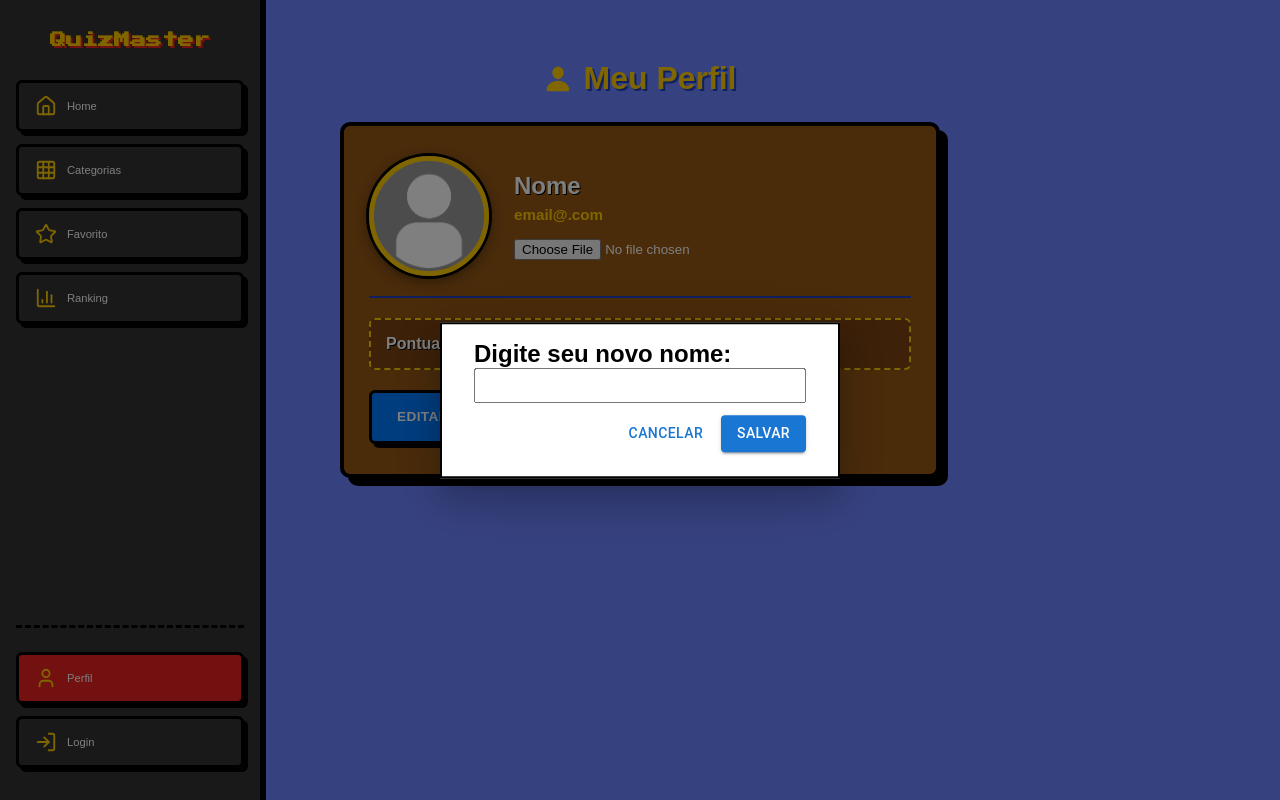
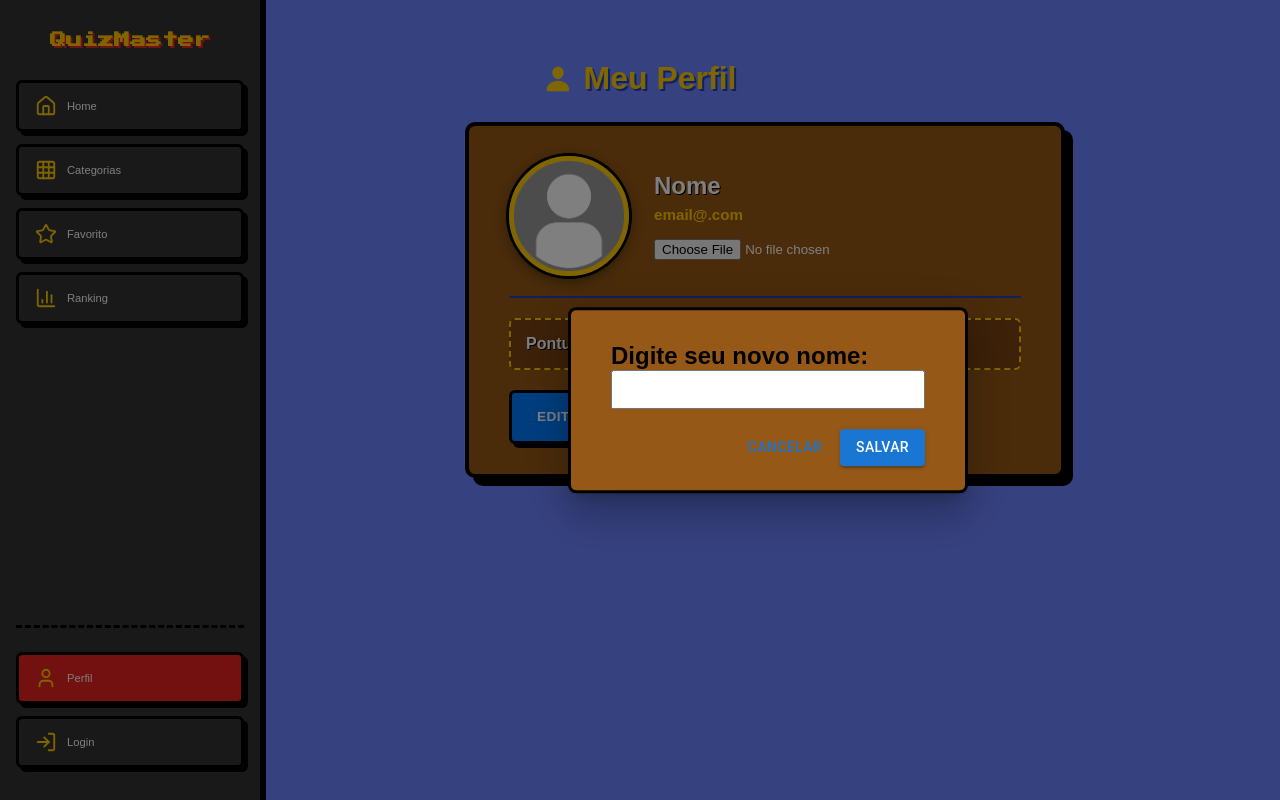
Before and after one commit to thaisturl-wq/React-trabalho, a React (Vite) app in the folder projeto-final-react/: page /perfil in a window 1280 px wide. Both pictures are taken after a click on the button "EDITAR PERFIL". Built offline with nearby package versions, Linux system fonts and the light colour scheme.

Commit message:
ajuste estilo modal

```diff
--- a/projeto-final-react/src/components/Modal/index.jsx
+++ b/projeto-final-react/src/components/Modal/index.jsx
@@ -7,14 +7,15 @@ import { useState } from 'react';
 const style = {
   position: 'absolute',
   top: '50%',
-  left: '50%',
+  left: '60%',
   transform: 'translate(-50%, -50%)',
   width: 400,
-  bgcolor: 'background.paper',
-  border: '2px solid #000',
+  bgcolor: '#955816',
+  border: '3px solid #000',
+  borderRadius: 2,
   boxShadow: 24,
-  pt: 2,
-  px: 4,
+  pt: 4,
+  px: 5,
   pb: 3,
 };
 
@@ -65,7 +66,7 @@ export function NestedModal({ usuario, editar }) {
             type="text"
             value={novoNome}
             onChange={(e) => setNovoNome(e.target.value)}
-            style={{ width: "100%", padding: "8px", marginBottom: "12px" }}
+            style={{ width: "100%", padding: "10px", marginBottom: "20px" }}
           />
           <div style={{ display: "flex", gap: "10px", justifyContent: "flex-end" }}>
             <Button onClick={fecharModal}>Cancelar</Button>
--- a/projeto-final-react/src/pages/Perfil/style.jsx
+++ b/projeto-final-react/src/pages/Perfil/style.jsx
@@ -57,12 +57,13 @@ export const TituloPerfil = styled.h1`
 export const CardPerfil = styled.div`
   background-color: ${COLORS.BLOCK_BROWN};
   border-radius: 10px;
-  padding: 30px 25px;
+  padding: 30px 40px;
   width: 100%;
   max-width: 600px;
   border: 4px solid ${COLORS.BLACK_OUTLINE};
   box-shadow: 8px 8px 0px ${COLORS.BLACK_OUTLINE};
   margin-top: 25px;
+    margin-left: 250px;
   transition: transform 0.2s;
 
   &:hover {
```
